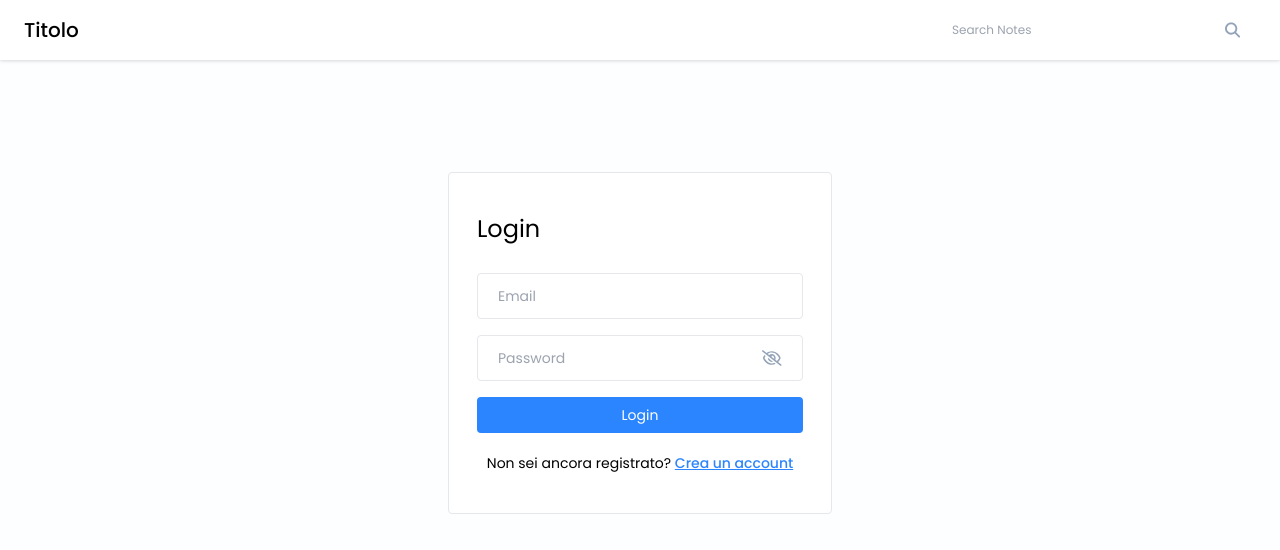
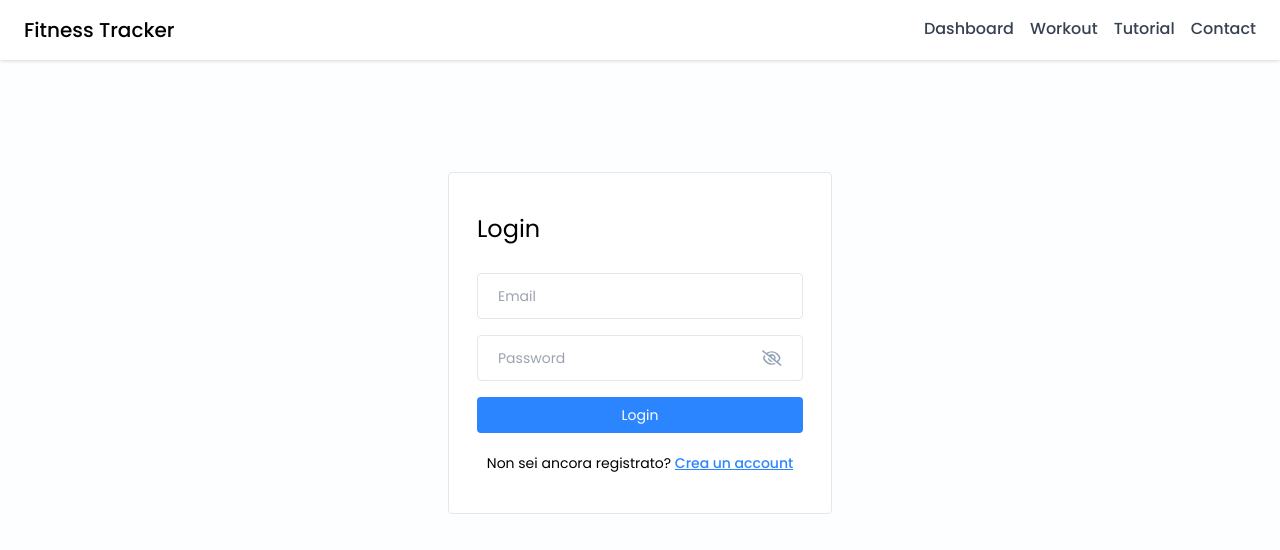
Before and after one commit to Progetto2324NSD/ProgettoWeb, a React (Vite) app in the folder frontend/my-app/: page /login in a window 1280 px wide. Shown: the top 550 px of the page. Built offline with nearby package versions, Linux system fonts and the light colour scheme; sample sign-in values are in the browser's storage.

Commit message:
Update Navbar.jsx

```diff
--- a/frontend/my-app/src/components/NavBar/Navbar.jsx
+++ b/frontend/my-app/src/components/NavBar/Navbar.jsx
@@ -1,44 +1,71 @@
-import React, {useState} from "react";
+import React, { useState } from "react";
 import ProfileInfo from "../Cards/ProfileInfo";
 import { useNavigate } from "react-router-dom";
-import SearchBar from "../SearchBar/SearchBar";
+import { SlMenu } from "react-icons/sl";
 
 const Navbar = ({ userInfo }) => {
-    //const isToken = localStorage.getItem("token");
-
-    const [searchQuery, setSearchQuery] = useState("");
-
+    const [isMenuOpen, setIsMenuOpen] = useState(false);
+    const isToken = localStorage.getItem("token");
     const navigate = useNavigate();
 
-    const onLogout=() => {
-        localStorage.clear()
+    const onLogout = () => {
+        localStorage.clear();
         navigate("/login");
     };
 
-    const handleSearch = () => {
+    const toggleMenu = () => {
+        setIsMenuOpen(!isMenuOpen);
     };
-
-    const onClearSearch = () => {
-        setSearchQuery("");
-    };
-
-
 
     return (
         <div className="bg-white flex items-center justify-between px-6 py-2 drop-shadow">
-            <h2 className="text-xl font-medium text-black py-2">Titolo</h2>
+            <h2 className="text-xl font-medium text-black py-2">Fitness Tracker</h2>
 
-           <SearchBar
-                value={searchQuery}
-                onChange={({ target }) => {
-                    setSearchQuery(target.value);
-                }}
-           handleSearch={handleSearch}
-           onClearSearch={onClearSearch}
-           />
+            {/* Hamburger Menu Icon for Mobile */}
+            <div className="md:hidden">
+                <button onClick={toggleMenu} className="focus:outline-none">
+                    <SlMenu className="w-6 h-6"/>
+                </button>
+            </div>
 
+            {/* Links for Desktop and Tablet */}
+            {isToken && (
+                <div className="hidden md:flex gap-4">
+                    <a href="#" className="text-base font-medium text-gray-700 hover:text-sky-700 border-b-2 border-transparent hover:border-sky-700">
+                        Dashboard
+                    </a>
+                    <a href="#" className="text-base font-medium text-gray-700 hover:text-sky-700 border-b-2 border-transparent hover:border-sky-700">
+                        Workout
+                    </a>
+                    <a href="#" className="text-base font-medium text-gray-700 hover:text-sky-700 border-b-2 border-transparent hover:border-sky-700">
+                        Tutorial
+                    </a>
+                    <a href="#" className="text-base font-medium text-gray-700 hover:text-sky-700 border-b-2 border-transparent hover:border-sky-700">
+                        Contact
+                    </a>
+                </div>
+            )}
 
+            {/* Profile Info */}
             <ProfileInfo userInfo={userInfo} onLogout={onLogout} />
+
+            {/* Dropdown Menu for Mobile */}
+            {isMenuOpen && isToken && (
+                <div className="absolute top-16 left-0 right-0 bg-white flex flex-col items-start px-6 py-2 drop-shadow md:hidden">
+                    <a href="#" className="text-base font-medium text-gray-700 hover:text-sky-700 border-b-2 border-transparent hover:border-sky-700 w-full text-left py-2">
+                    Dashboard
+                    </a>
+                    <a href="#" className="text-base font-medium text-gray-700 hover:text-sky-700 border-b-2 border-transparent hover:border-sky-700 w-full text-left py-2">
+                    Workout
+                    </a>
+                    <a href="#" className="text-base font-medium text-gray-700 hover:text-sky-700 border-b-2 border-transparent hover:border-sky-700 w-full text-left py-2">
+                    Tutorial
+                    </a>
+                    <a href="#" className="text-base font-medium text-gray-700 hover:text-sky-700 border-b-2 border-transparent hover:border-sky-700 w-full text-left py-2">
+                    Contact
+                    </a>
+                </div>
+            )}
         </div>
     );
 };
```
